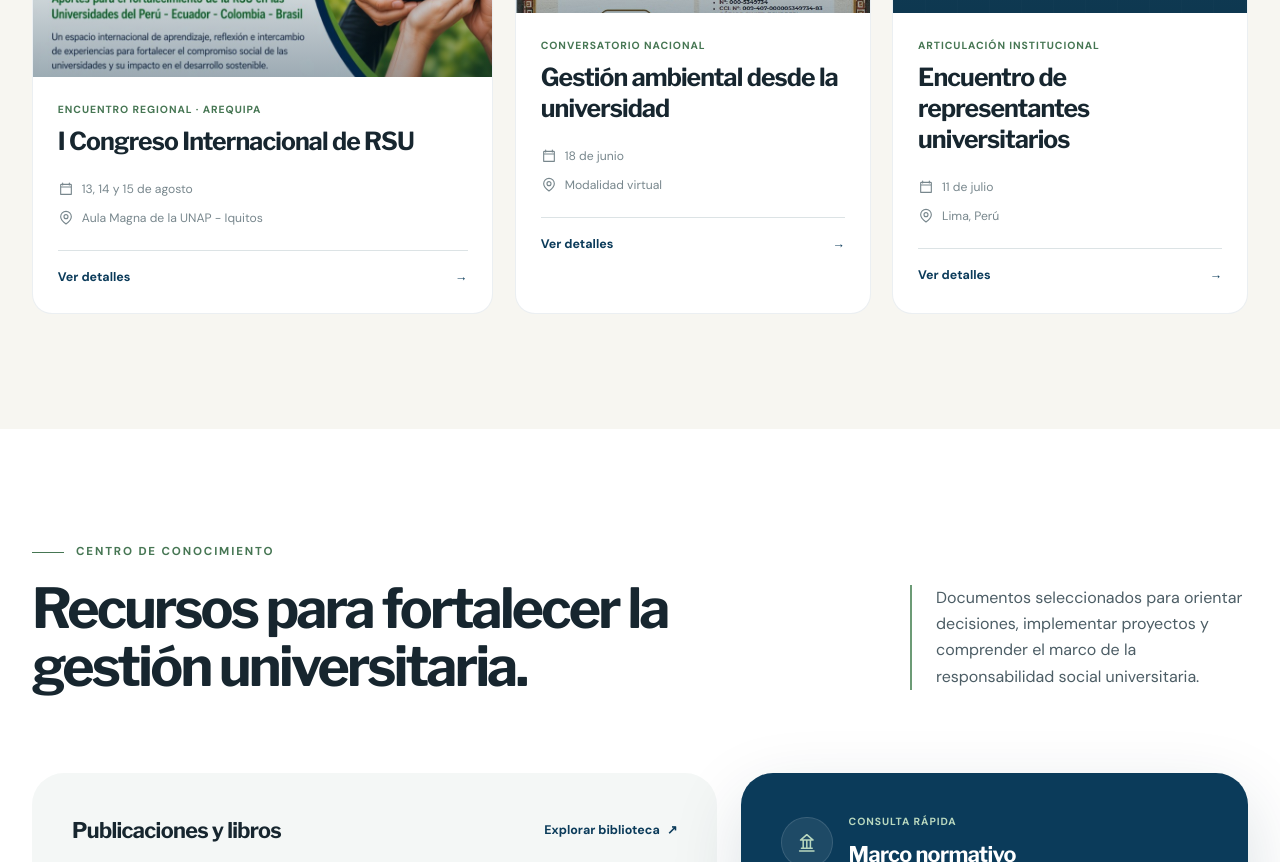
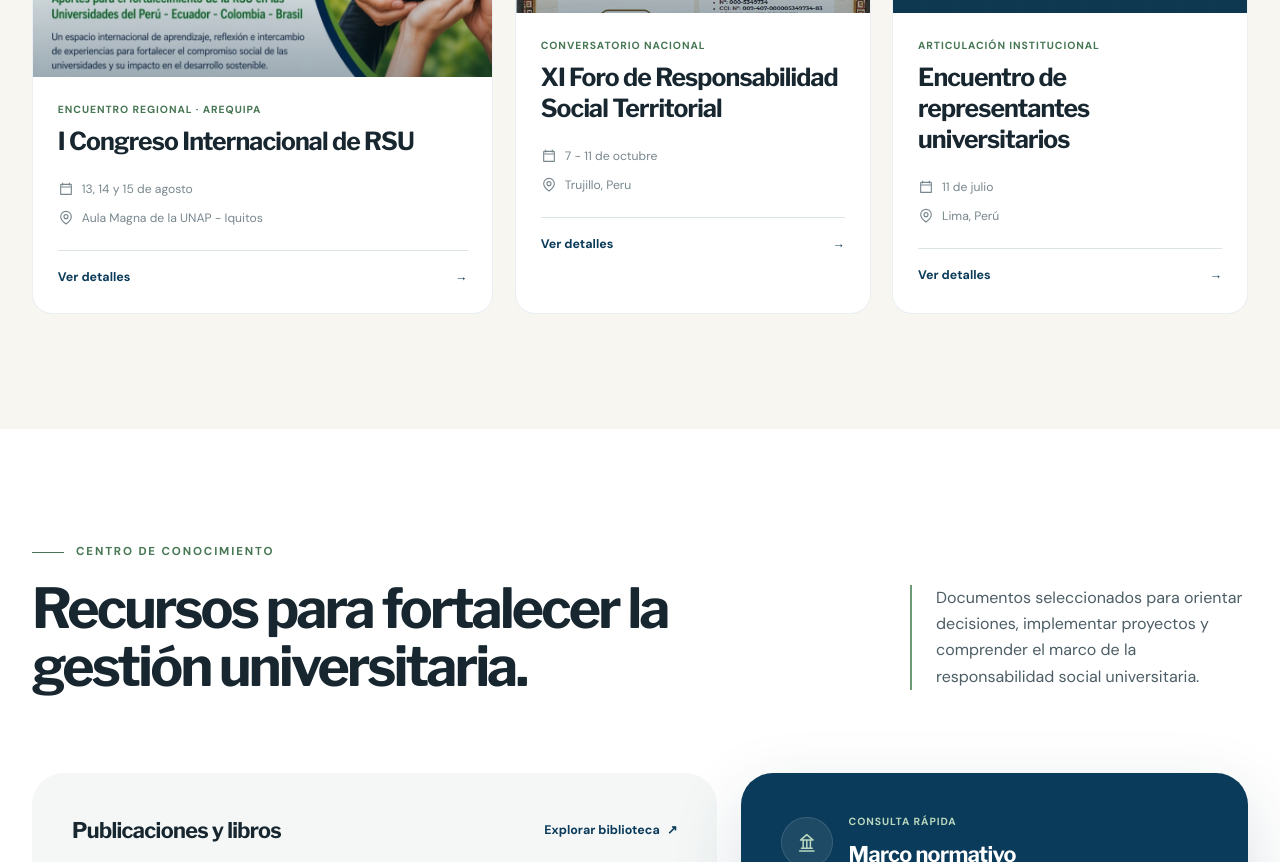
Before and after one commit to LuisAndia-7200/RIURSA, a plain HTML site: page index.html in a window 1280 px wide. Shown: the part 2990-3852 px from the top of the page. Drawn offline with nearby package versions, Linux system fonts and the light colour scheme.

Commit message:
Update index.html

```diff
--- a/index.html
+++ b/index.html
@@ -287,15 +287,15 @@
               </a>
               <div class="activity-card__body">
                 <p class="activity-card__edition">Conversatorio nacional</p>
-                <h3>Gestión ambiental desde la universidad</h3>
+                <h3>XI Foro de Responsabilidad Social Territorial</h3>
                 <div class="activity-card__meta">
                   <span>
                     <svg aria-hidden="true" viewBox="0 0 24 24"><path d="M7 3v3m10-3v3M4 9h16M5 5h14a1 1 0 0 1 1 1v14H4V6a1 1 0 0 1 1-1Z" /></svg>
-                    18 de junio
+                    7 - 11 de octubre
                   </span>
                   <span>
                     <svg aria-hidden="true" viewBox="0 0 24 24"><path d="M20 10c0 5-8 11-8 11S4 15 4 10a8 8 0 1 1 16 0Zm-8 3a3 3 0 1 0 0-6 3 3 0 0 0 0 6Z" /></svg>
-                    Modalidad virtual
+                    Trujillo, Peru
                   </span>
                 </div>
                 <a class="card-link" href="#contacto">Ver detalles <span aria-hidden="true">→</span></a>
```
